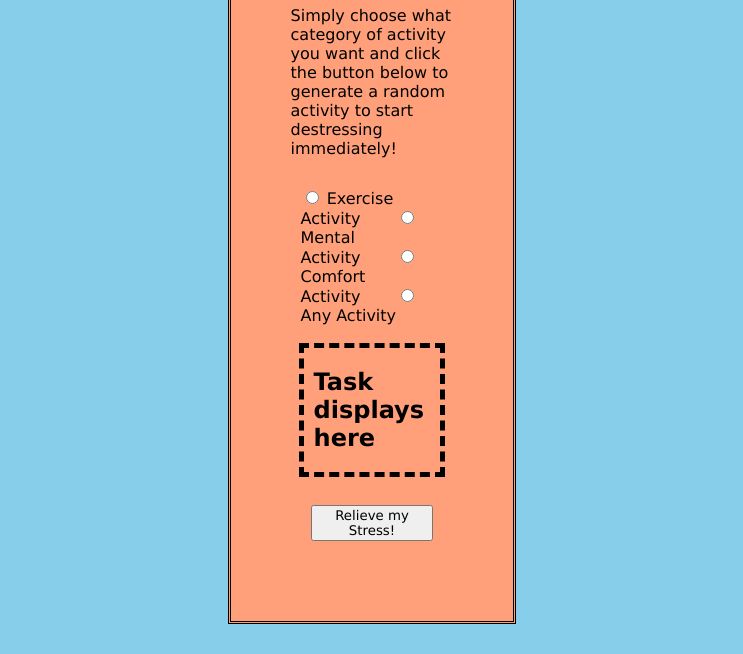
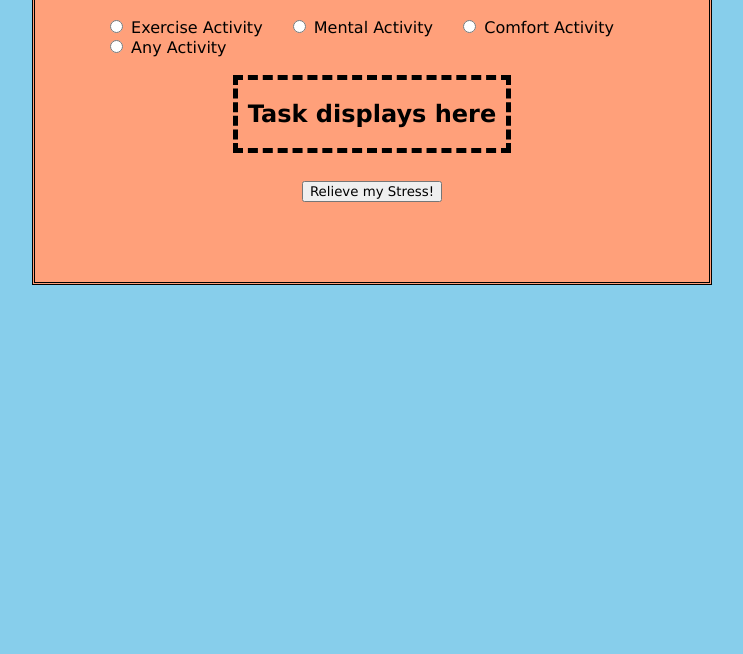
Before and after one commit to RogueNPC/relieve-my-stress, a plain HTML site: page index.html in a window 1280 px wide. Shown: the part 234-888 px from the top of the page, without its empty margins (268-1011 px from the left). After the commit the page ends 800 px from the top, so only its background shows below. Drawn offline with Linux system fonts and the light colour scheme.

Commit message:
Modified margins to work on laptop monitor

```diff
--- a/styles.css
+++ b/styles.css
@@ -3,7 +3,7 @@ body {
     flex-direction: column;
     justify-content: center;
     align-items: center;
-    margin: 30px 500px;
+    margin: 30px 300px;
     background-color: skyblue;
 }
 
@@ -28,7 +28,7 @@ p, button, div {
 }
 
 label {
-    margin: 0 30px 0 0;
+    margin: 0 20px 0 0;
 }
 
 section {
```
